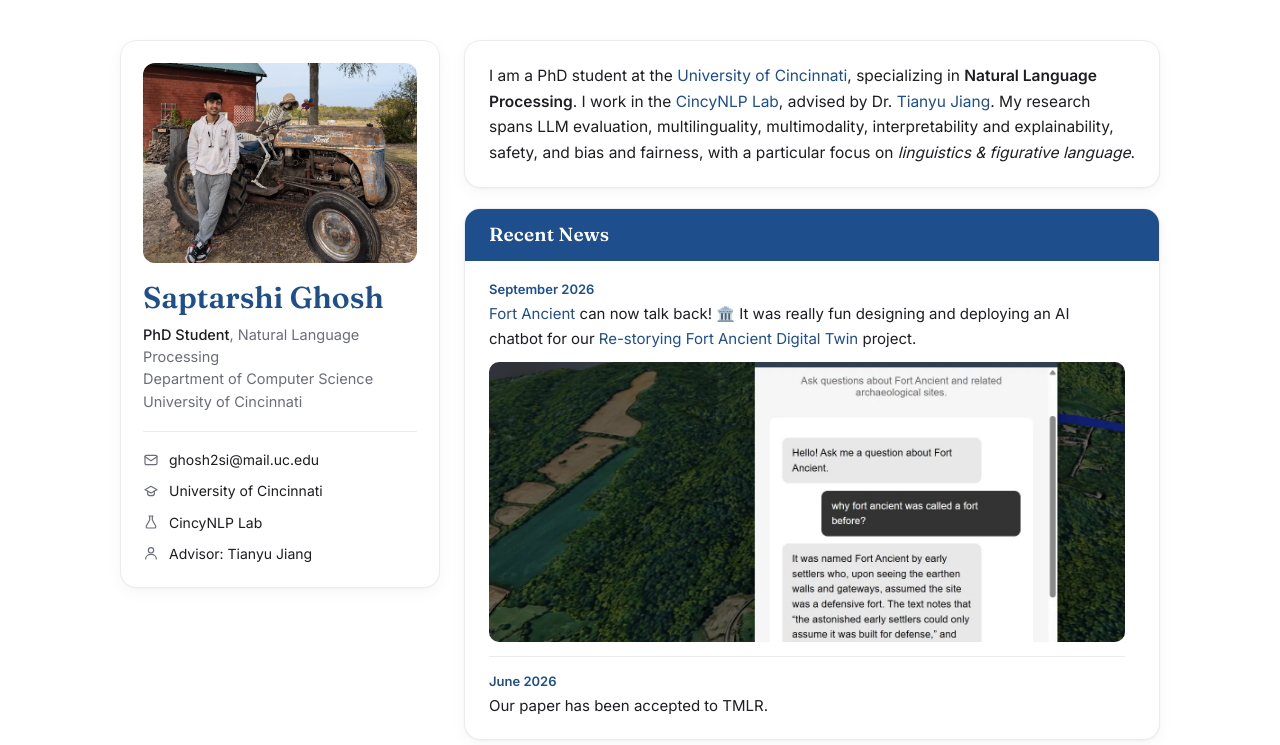
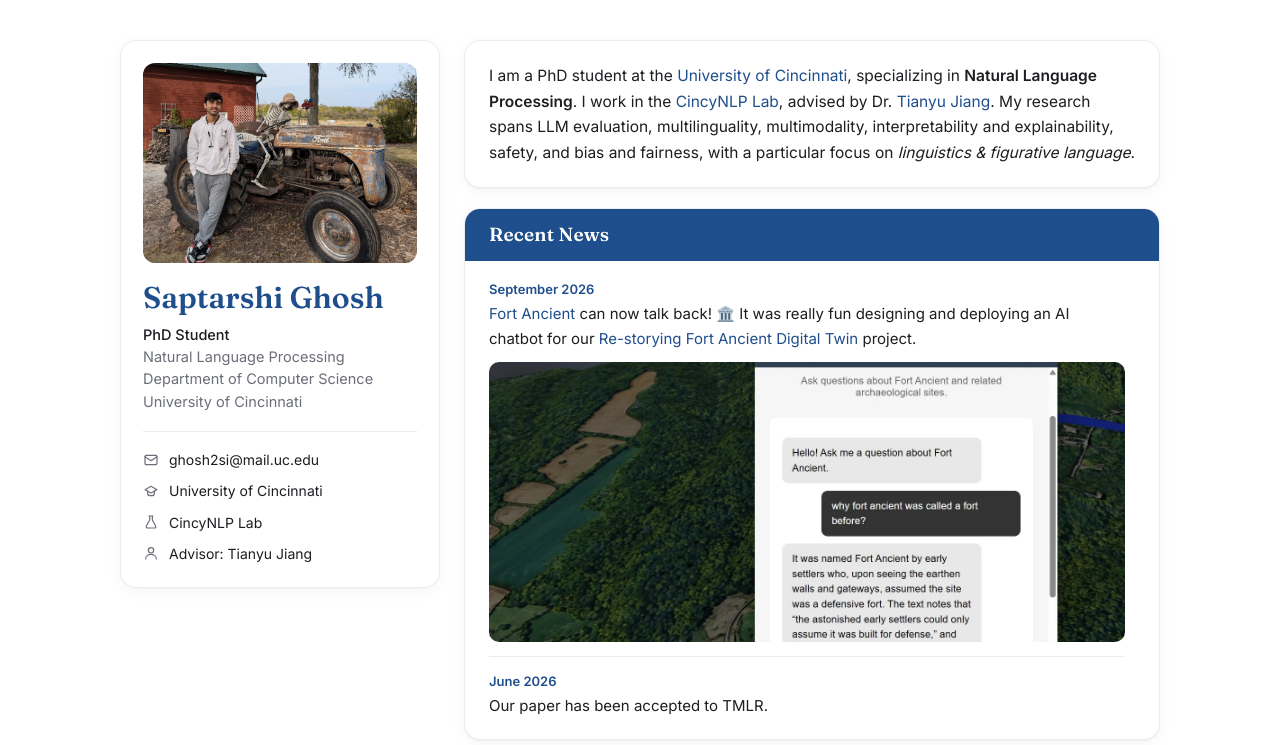
Before and after one commit to SaptGhosh/saptghosh-website, a plain HTML site: page index.html in a window 1280 px wide. Shown: the top 745 px of the page. Drawn offline with Linux system fonts and the light colour scheme.

Commit message:
Update index.html

```diff
--- a/index.html
+++ b/index.html
@@ -275,7 +275,8 @@
 
       <h1 class="name">Saptarshi Ghosh</h1>
       <p class="meta">
-        <strong>PhD Student</strong>, Natural Language Processing<br>
+        <strong>PhD Student</strong><br>
+        Natural Language Processing<br>
         Department of Computer Science<br>
         University of Cincinnati
       </p>
```
